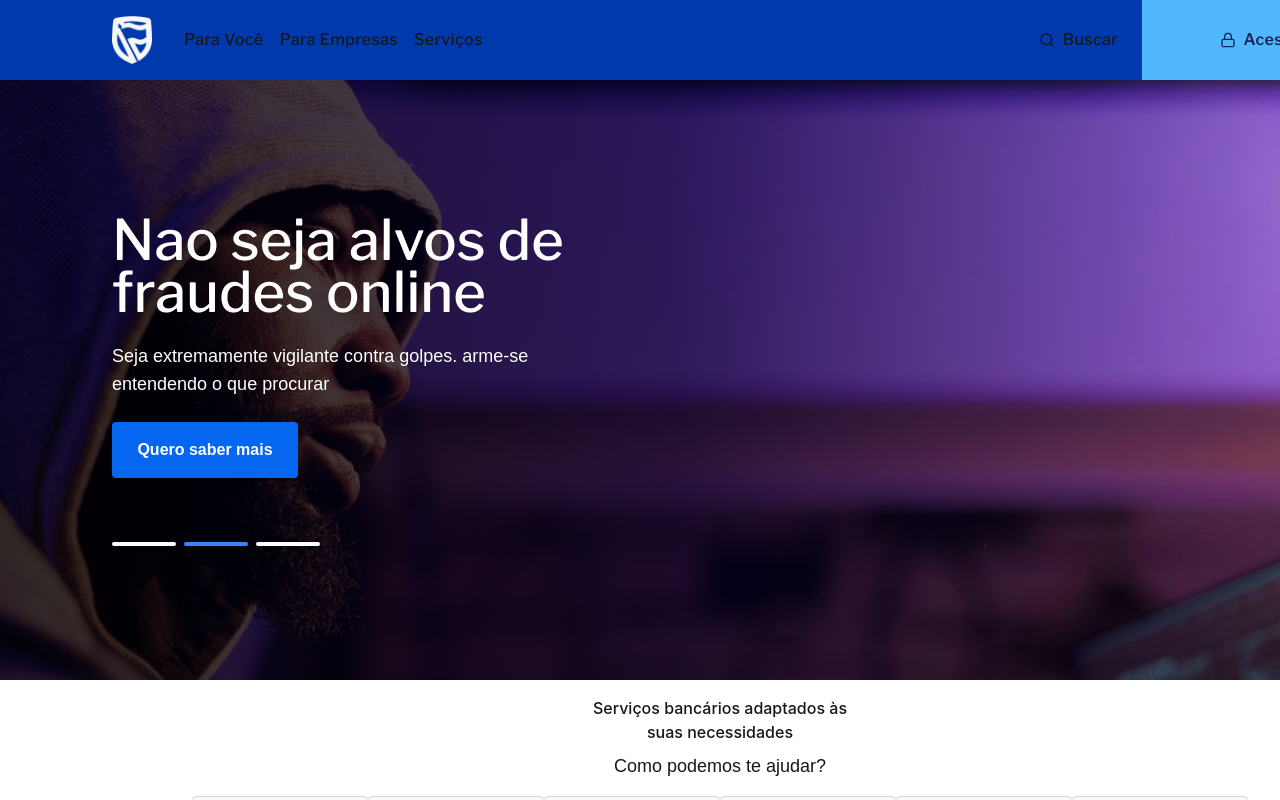
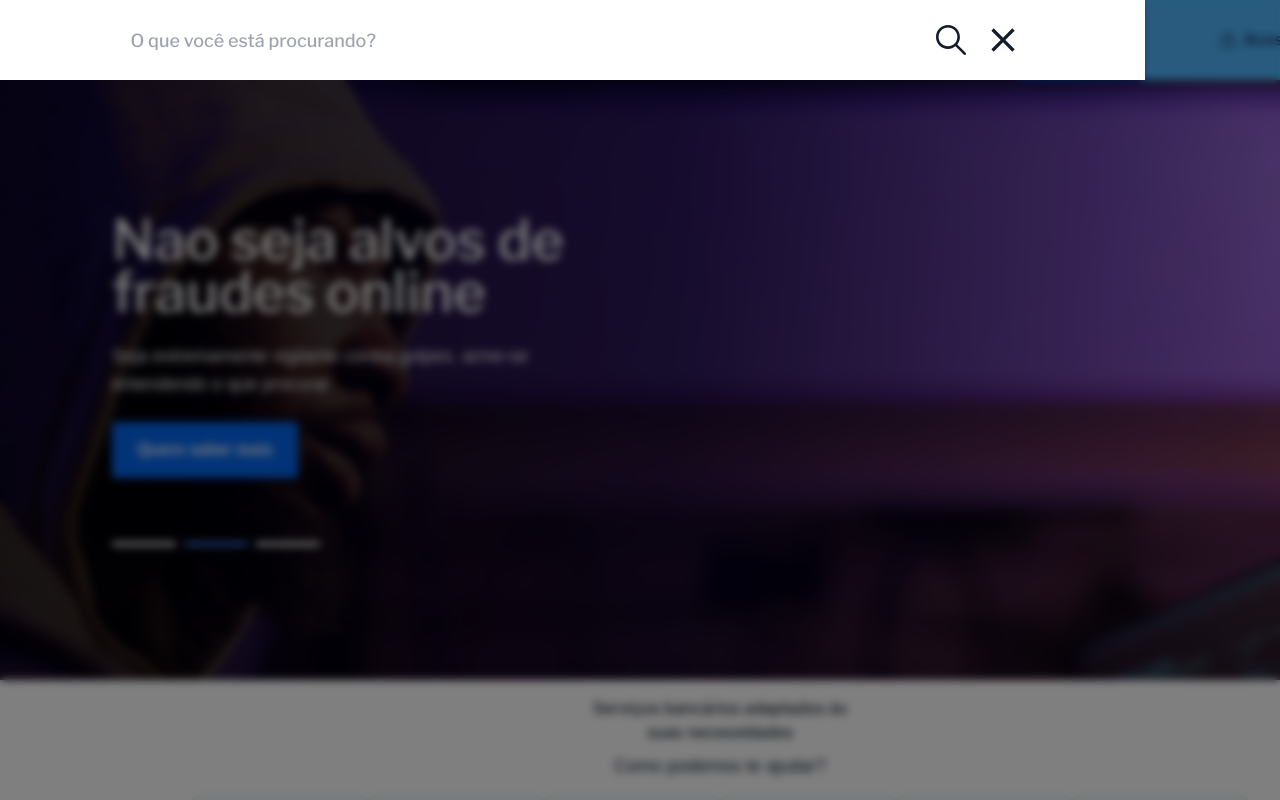
Before and after one commit to Roddy-B/Standard-bank-redesign, a Next.js app: page / in a window 1280 px wide. Both pictures are taken after a click on the button "Buscar". Shown: the top 800 px of the page. Built offline with nearby package versions, Linux system fonts and the light colour scheme.

Commit message:
searchbar component feito e toda versao Desktop esta concluida

```diff
--- a/src/components/Header/pages.tsx
+++ b/src/components/Header/pages.tsx
@@ -1,11 +1,21 @@
-import Link from 'next/link'
+"use client";
+
+import Link from 'next/link';
 import Image from 'next/image';
-import { FiSearch, FiLock  } from "react-icons/fi";
+import { FiSearch, FiLock } from "react-icons/fi";
+import { useState } from 'react';
+import SearchBar from '../searchbar/page';
 
 export default function Header() {
+  const [isSearchOpen, setIsSearchOpen] = useState(false);
+
+  const openSearch = () => setIsSearchOpen(true);
+  const closeSearch = () => setIsSearchOpen(false);
+
   return (
-        <header className="bg-primary w-full h-[80px] flex justify-between items-center pl-28 font-medium font-inter text-base leading-6 tracking-wide ">
-                <div className='flex items-center '>
+    <div className=' w-[1440px] mx-auto '>
+      <header className="bg-primary w-full h-[80px]  flex justify-between items-center pl-28 font-medium font-inter text-base leading-6 tracking-wide ">
+        <div className="flex items-center">
           <Image
             src="/logo.png"
             alt="logo do banco"
@@ -13,7 +23,7 @@ export default function Header() {
             height={40}
           />
           <div>
-                    <ul className='flex gap-4 pl-8 font-franklin font-medium'>
+            <ul className="flex gap-4 pl-8 font-franklin font-medium">
               <li>
                 <Link href="#">Para Você</Link>
               </li>
@@ -26,16 +36,20 @@ export default function Header() {
             </ul>
           </div>
         </div>
-                <div className='flex items-center gap-6 font-franklin font-medium'>
-                    <button className='flex items-center gap-2'>
+        <div className="flex items-center gap-6 font-franklin font-medium">
+          <button className="flex items-center gap-2" onClick={openSearch}>
             <FiSearch />
             Buscar
           </button>
-                    <button className='flex w-[298px] h-[80px] justify-center bg-secondary items-center gap-2 text-blue-950 font-semibold cursor-default'>
+          <button className="flex w-[298px] h-[80px] justify-center bg-secondary items-center gap-2 text-blue-950 font-semibold cursor-default">
             <FiLock />
             Acessar Entrar
           </button>
         </div>
       </header>
+
+      {/* abre o searchbar quando o valor for verdadeiro */}
+      {isSearchOpen && <SearchBar onClose={closeSearch} />}
+    </div>
   );
 }
--- /dev/null
+++ b/src/components/searchbar/page.tsx
@@ -0,0 +1,53 @@
+"use client";
+
+import { useEffect, useRef } from 'react';
+import { IoIosSearch, IoMdClose } from "react-icons/io";
+
+interface SearchBarProps {
+  onClose: () => void;
+}
+
+export default function SearchBar({ onClose }: SearchBarProps) {
+  const searchRef = useRef<HTMLDivElement>(null); // searchRef ajuda a iddentificarquando clica fora ou dentro do componente
+
+  // Fecha quando clica fora so searchbar componente
+  useEffect(() => {
+    const handleClickOutside = (event: MouseEvent) => {
+      if (searchRef.current && !searchRef.current.contains(event.target as Node)) {
+        onClose();
+      }
+    };
+
+    document.addEventListener('mousedown', handleClickOutside);
+    return () => document.removeEventListener('mousedown', handleClickOutside);
+  }, [onClose]);
+
+  return (
+    <div className='w-[1440px] mx-auto'>
+      <div className="fixed inset-0 bg-black bg-opacity-50 backdrop-blur-sm z-40 w-[1440px] mx-auto"></div>
+
+      {/* Search Bar */}
+      <div
+        ref={searchRef}
+        className="fixed top-0  w-[1145px] h-[80px] flex items-center justify-between bg-white z-50"
+      >
+        <form action="" className="flex justify-between items-center gap-5 mx-auto w-[900px]">
+          <input
+            name=""
+            placeholder="O que você está procurando?"
+            className="w-full h-[80px] focus:outline-none pl-2 text-[#4B5166] font-franklin font-medium text-lg"
+            autoFocus
+          />
+          <div className="flex gap-3 text-bluetext">
+            <button type="submit">
+              <IoIosSearch className="h-10 w-10" />
+            </button>
+            <button type="button" onClick={onClose}>
+              <IoMdClose className="h-10 w-10" />
+            </button>
+          </div>
+        </form>
+      </div>
+    </div>
+  );
+}
```
Lines whose indentation alone changed are shown as unchanged.
